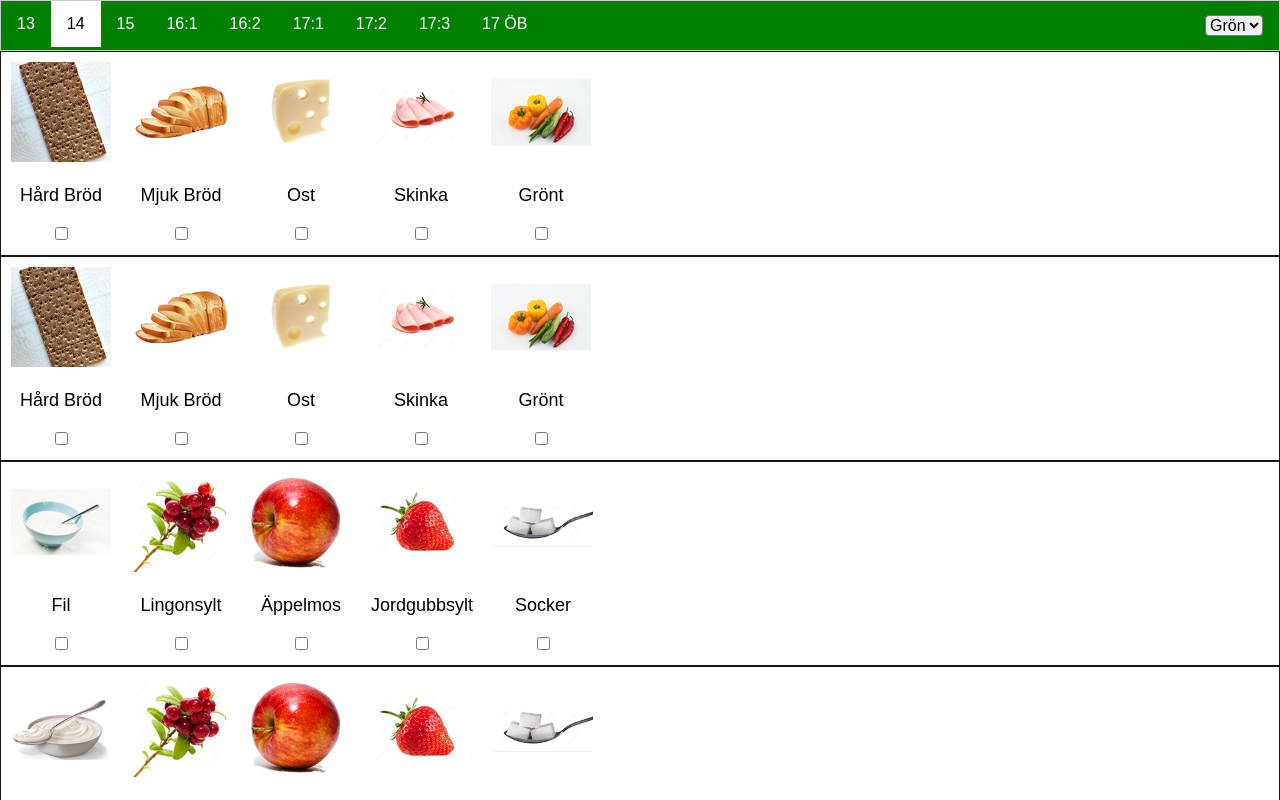
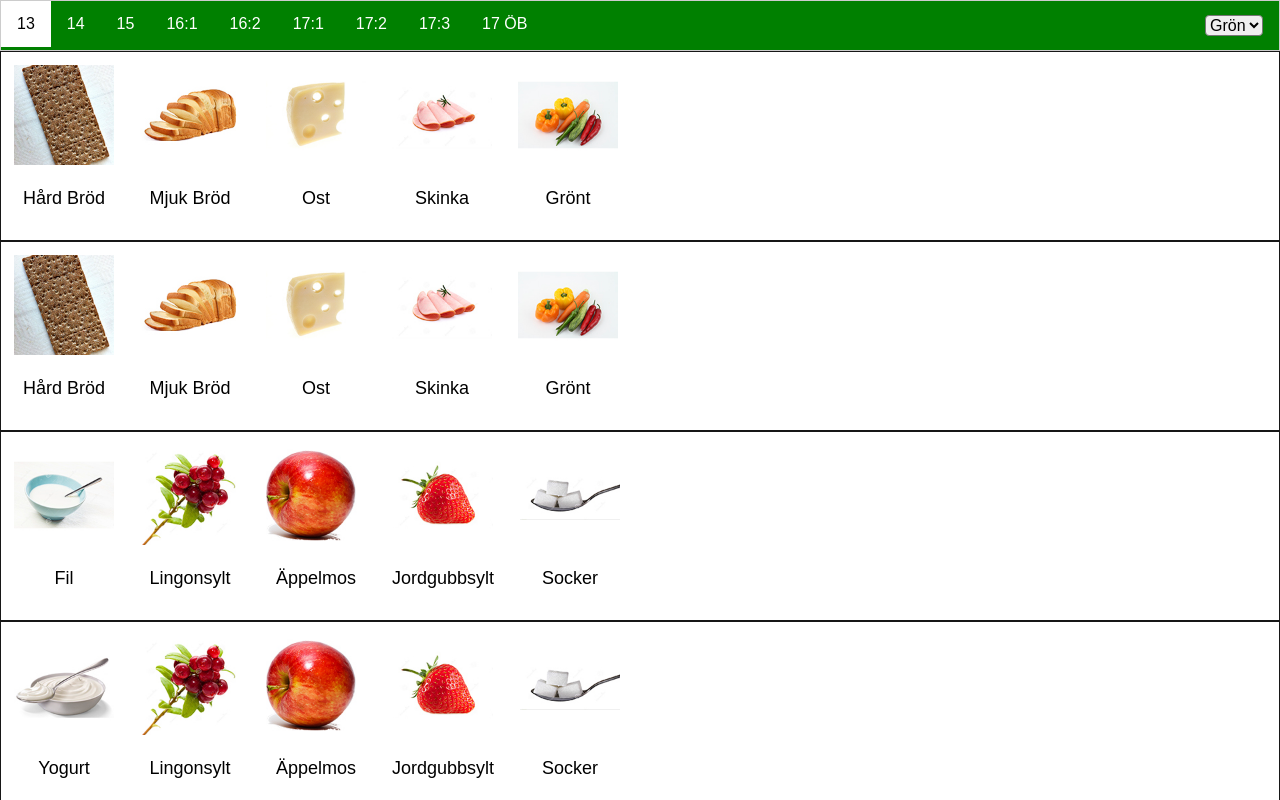
Before and after one commit to corodent/Frukost, a React (Create React App) app: page / in a window 1280 px wide. Shown: the top 800 px of the page. Built offline with nearby package versions, Linux system fonts and the light colour scheme.

Commit message:
x- Add Frame that changes color, nuke checks x  - store state in the app object for all the menu items and options

```diff
--- a/src/App.js
+++ b/src/App.js
@@ -3,8 +3,11 @@ import './App.css';
 import BubbleHeader from './components/BubbleHeader';
 import {
   handleClientLoad,
-  updateValue,
-} from './model/Spreadsheet'
+  updateValue
+} from './model/Spreadsheet';
+import {
+  bubbles
+} from './model/Model'
 import Menu from './components/Menu';
 
 class App extends Component {
@@ -12,7 +15,8 @@ class App extends Component {
     super(props);
     this.state = {
       currentBubble: 0,
-      currentRoom: 1,
+      currentRoom: 0,
+      order: {}
     };
     this.onUpdateCurrentBubble = this.onUpdateCurrentBubble.bind(this);
     this.onUpdateCurrentRoom = this.onUpdateCurrentRoom.bind(this);
@@ -33,13 +37,29 @@ class App extends Component {
   }
 
   onUpdateCurrentRoom(room) {
-    this.setState({
-      currentRoom: room
-    });
+    this.setState({ currentRoom: room });
   }
 
   onItemChanged(item, option, event) {
-    console.log(`onItemChanged: ${item.name} ${option.name} ${event.target.checked}`);
+    this.setState( (prevState) => {
+      let { order, currentRoom, currentBubble } = prevState;
+      const roomName = bubbles[currentBubble].rooms[currentRoom];
+
+      if( typeof order[roomName]==='undefined' ) {
+        order[roomName]={};
+      }
+      if ( typeof order[roomName][item.name]==='undefined' ) {
+        order[roomName][item.name] = {};
+      }
+      let checked = order[roomName][item.name][option.name];
+      if( typeof checked==='undefined' ) {
+        checked = false;
+      }
+      order[roomName][item.name][option.name]=!checked;
+      return { order: order };
+    });
+
+    /*
     updateValue(
       this.state.currentBubble,
       this.state.currentRoom,
@@ -47,19 +67,24 @@ class App extends Component {
       option,
       event.target.checked
     );
+    */
   }
 
   render() {
+    const { currentBubble, currentRoom, order } = this.state;
+    const roomName = bubbles[currentBubble].rooms[currentRoom];
+
     return (
       <div className="App">
         <BubbleHeader
-          currentBubble={this.state.currentBubble}
-          currentRoom={this.state.currentRoom}
+          currentBubble={currentBubble}
+          currentRoom={currentRoom}
           onUpdateBubble={this.onUpdateCurrentBubble}
           onUpdateRoom={this.onUpdateCurrentRoom}
         />
         <Menu
-          currentBubble={this.state.currentBubble}
+          currentBubble={currentBubble}
+          currentOrder={order[roomName]}
           onItemChanged={this.onItemChanged}
         />
       </div>
--- a/src/components/Menu.css
+++ b/src/components/Menu.css
@@ -14,8 +14,9 @@
   text-align: center;
   font-size: 18px;
   padding: 10px;
+  border: 3px solid white;
 }
 
-.selected {
-  border: 3px solid #030303;
+.enabled {
+  border: 3px solid #010101;
 }
--- a/src/components/Menu.js
+++ b/src/components/Menu.js
@@ -4,15 +4,15 @@ import { menuItems } from '../model/Model';
 
 class MenuOption extends Component {
   render() {
-    const { option, onItemChanged, id } = this.props;
+    const { option, onItemChanged, id, enabled } = this.props;
+    let clss = "menu-option";
+    if( enabled ) {
+      clss += " enabled";
+    }
     return(
-      <div className="menu-option" id={id}>
+      <div className={clss} id={id} onClick={onItemChanged}>
         <img src={`images/${option.image}`} alt={option.name} height="100" width="100" />
         <p>{ option.name }</p>
-        <input
-          type="checkbox"
-          onChange={onItemChanged}
-        />
       </div>
     );
   }
@@ -20,26 +20,33 @@ class MenuOption extends Component {
 
 class MenuItem extends Component {
   onItemChanged( item, option, event ) {
-    console.log( `MenuItem: ${item.name} ${option.name}`);
     this.props.onItemChanged( item, option, event );
   }
 
   render() {
-    const { item, onItemChanged } = this.props;
+    const { item, onItemChanged, orderOptions } = this.props;
     const options = item.options &&
       item.options.map(
         (option => {
           var i = 0;
           return option => {
-            return <MenuOption key={i} optionid={i++} option={option} onItemChanged={this.onItemChanged.bind(this,item,option)} />;
+            const enabled = (typeof orderOptions!=='undefined') && orderOptions[option.name]==true;
+            return <MenuOption
+                key={i}
+                optionid={i++}
+                option={option}
+                enabled={enabled}
+                onItemChanged={this.onItemChanged.bind(this,item,option)}
+              />;
           }
       })()
     );
+    const enabled = (typeof orderOptions!=='undefined') && orderOptions[item.name]==true;
 
     return(
       <div className="menu-item">
         {
-          item.hidden || <MenuOption option={item} onItemChanged={this.onItemChanged.bind(this,item,item)} />
+          item.hidden || <MenuOption option={item} onItemChanged={this.onItemChanged.bind(this,item,item)} enabled={enabled} />
         }
         { options }
       </div>
@@ -49,14 +56,14 @@ class MenuItem extends Component {
 
 export default class Menu extends Component {
   render() {
-    const { currentBubble, onItemChanged } = this.props;
-    console.log( "onItemChanged: " + onItemChanged );
+    const { currentBubble, onItemChanged, currentOrder } = this.props;
     return (
       <div className="menu-container">
       {
         menuItems.map( (item) => {
+          const options = currentOrder && currentOrder[item.name];
           return(
-            <MenuItem item={item} key={item.name} onItemChanged={onItemChanged}/>
+            <MenuItem item={item} key={item.name} orderOptions={options} onItemChanged={onItemChanged}/>
           );
         })
       }
```
Also changed, not shown: todo.txt.
